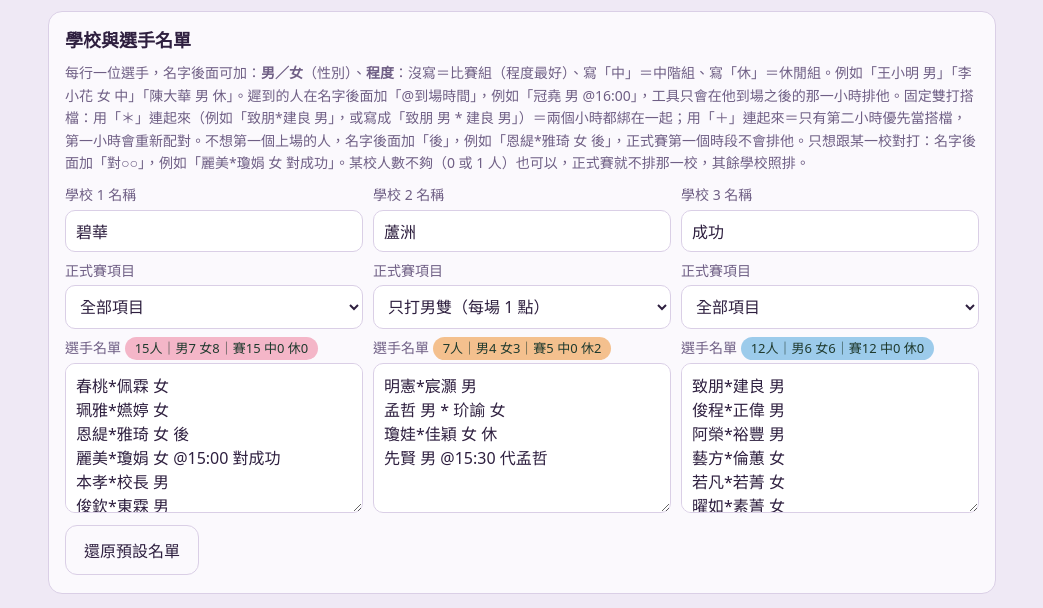
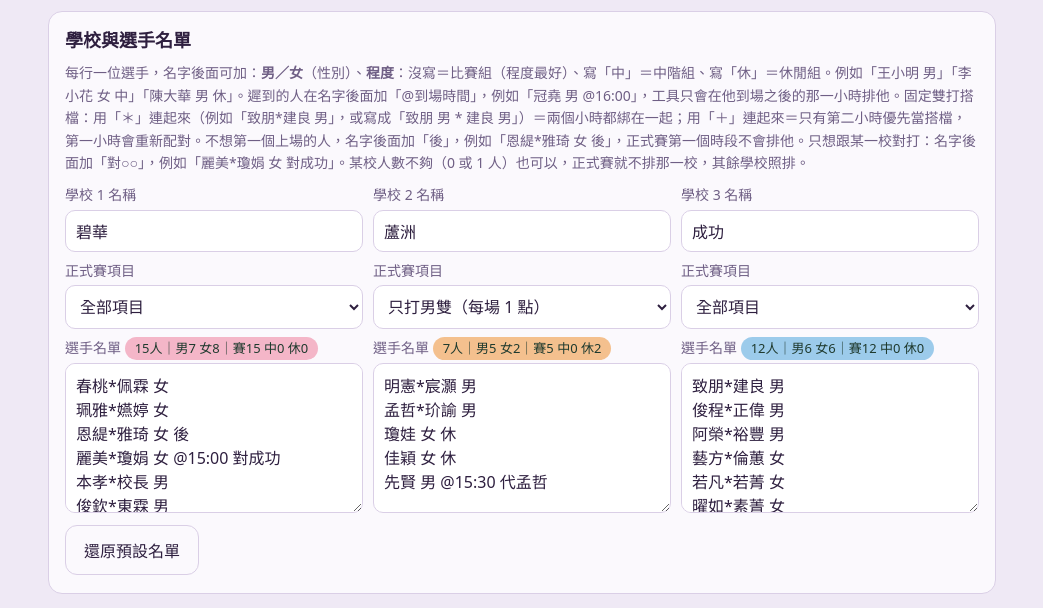
Before and after one commit to pinglin1103/NNX, a plain HTML site: page badminton/index.html in a window 1280 px wide. Shown: the part 151-759 px from the top of the page, without its empty margins (118-1161 px from the left). Drawn offline with Linux system fonts and the light colour scheme.

Commit message:
蘆洲預設名單更新

```diff
--- a/badminton/index.html
+++ b/badminton/index.html
@@ -691,7 +691,7 @@ function esc(s){return String(s).replace(/[&<>"]/g,c=>({'&':'&amp;','<':'&lt;','
 const KEY='badminton-nnx26';
 const DEFAULT_RAW=[
 '春桃*佩霖 女\n珮雅*嬿婷 女\n恩緹*雅琦 女 後\n麗美*瓊娟 女 @15:00 對成功\n本孝*校長 男\n俊欽*東霖 男\n士弘*偉碩 男\n冠堯 男 @16:00',
-'明憲*宸灝 男\n孟哲 男 * 玠諭 女\n瓊娃*佳穎 女 休\n先賢 男 @15:30 代孟哲',
+'明憲*宸灝 男\n孟哲*玠諭 男\n瓊娃 女 休\n佳穎 女 休\n先賢 男 @15:30 代孟哲',
 '致朋*建良 男\n俊程*正偉 男\n阿榮*裕豐 男\n藝方*倫蕙 女\n若凡*若菁 女\n曜如*素菁 女'];
 function freshS(){return {schools:[{name:'碧華',players:[],meta:{}},{name:'蘆洲',players:[],meta:{}},{name:'成功',players:[],meta:{}}],raw:DEFAULT_RAW.slice(),courts:4,start:'14:00',e1:3,e2:3,e3:0,split2:true,span:180,sets:1,min1:12,min2:12,h1:null,h2:null}}
 let S=freshS();
```
